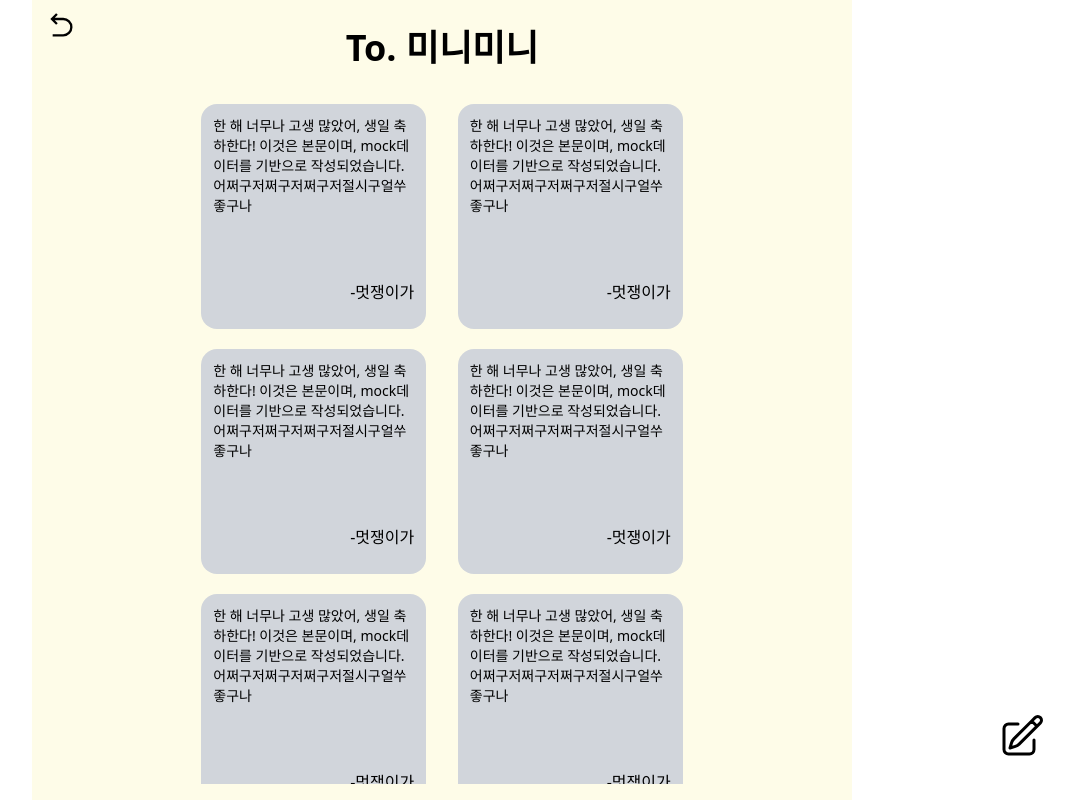
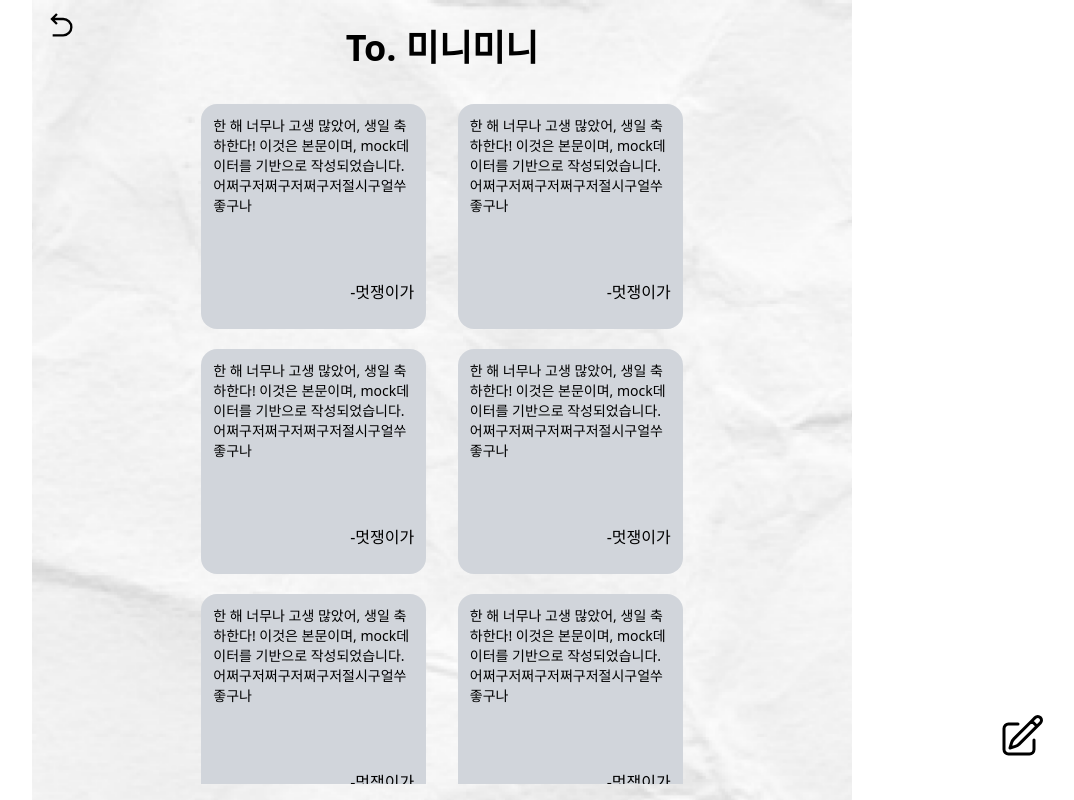
Before and after one commit to wooooooongs/wez-rolling-paper, a React (Vite) app in the folder client/: page /paper-list in a window 1280 px wide. Shown: the whole page, without its empty margins (198-1272 px from the left). Built offline with nearby package versions, Linux system fonts and the light colour scheme.

Commit message:
:lipstick: style(Paper): 배경화면 추가

```diff
--- a/client/src/pages/PaperList.jsx
+++ b/client/src/pages/PaperList.jsx
@@ -95,7 +95,7 @@ const PaperList = () => {
   ];
 
   return (
-    <div className='relative mx-auto flex h-screen w-screen max-w-[820px] flex-col justify-between overflow-hidden bg-yellow-50'>
+    <div className='relative mx-auto flex h-screen w-screen max-w-[820px] flex-col justify-between overflow-hidden bg-paper bg-cover bg-no-repeat'>
       <div className={showModal ? 'blur-[1.875px]' : ''}>
         <div id='back-to-home' className='fixed'>
           <span className='inline-block h-12 w-12' onClick={() => navigate(-1)}>
```
